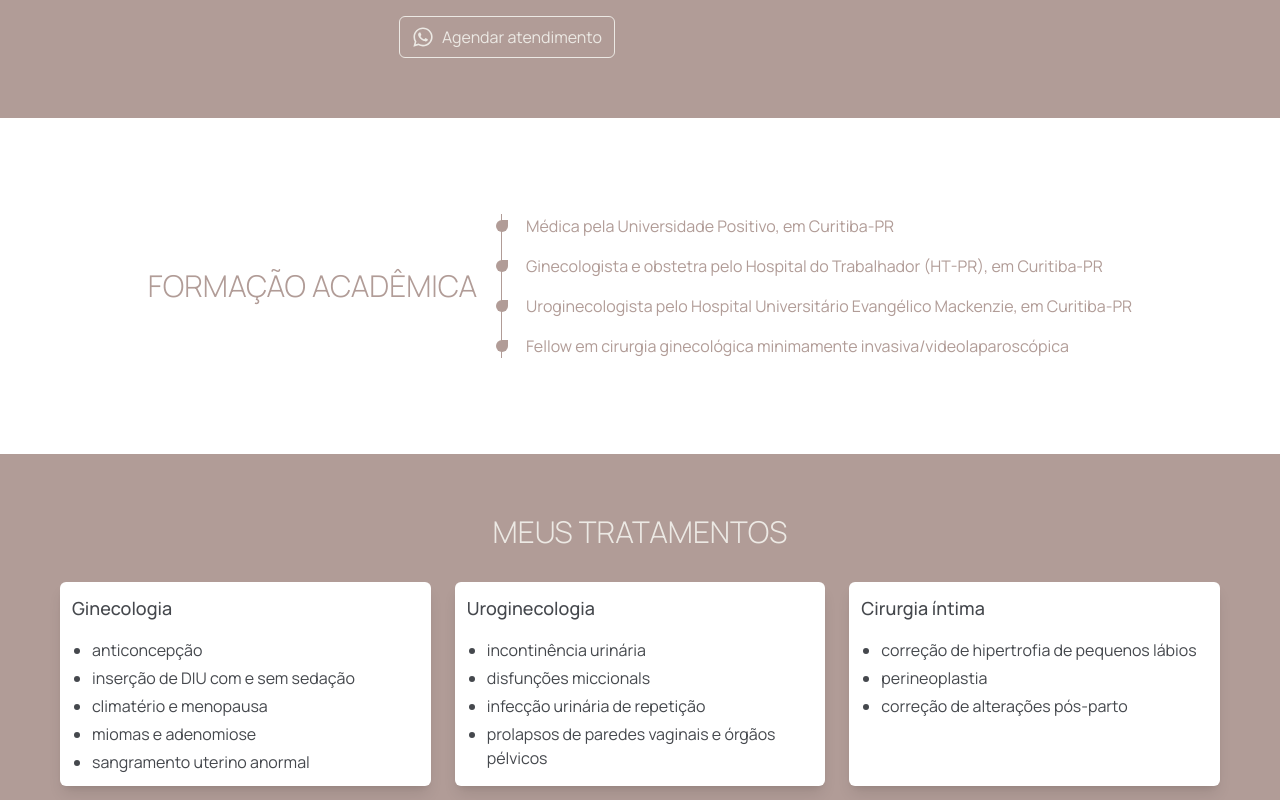
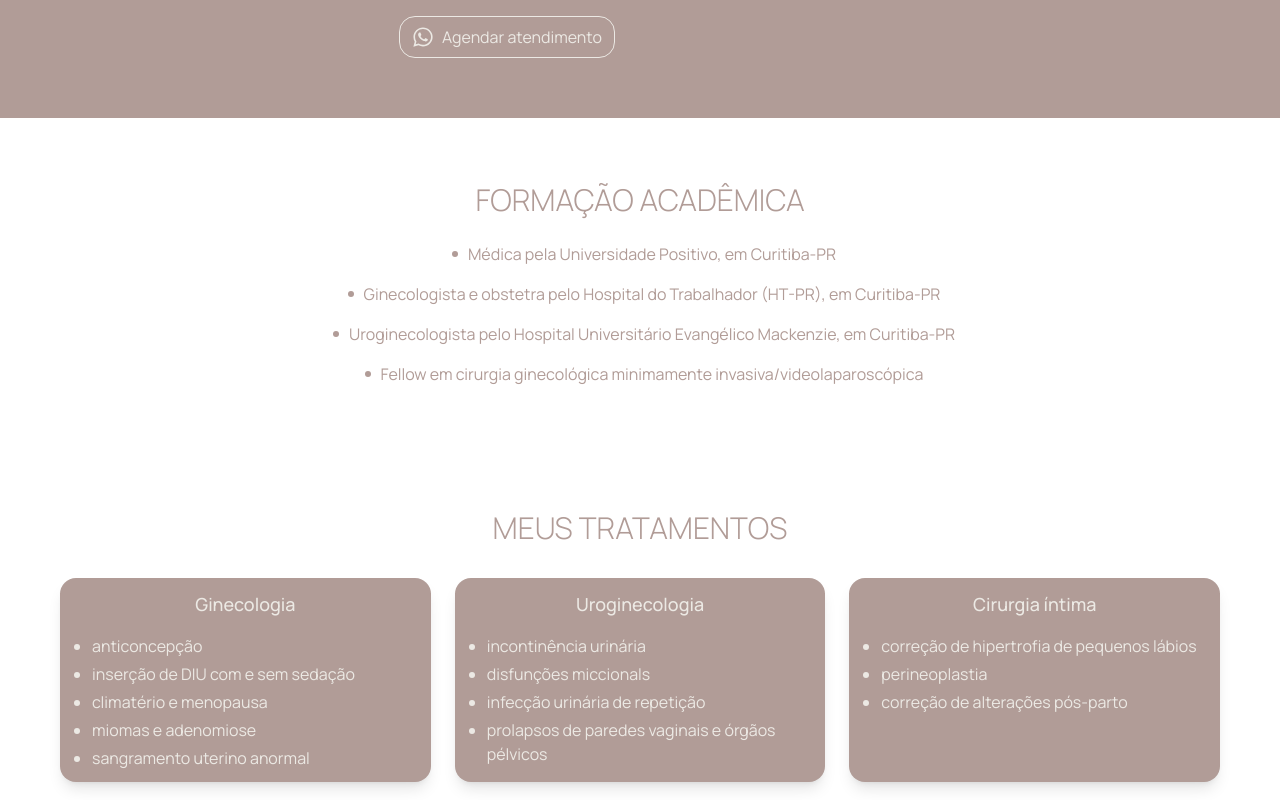
Before and after one commit to MatheusKerscher/thais-farah, a React (Vite) app: page / in a window 1280 px wide. Shown: the part 1440-2240 px from the top of the page. Built offline with nearby package versions, Linux system fonts and the light colour scheme.

Commit message:
New layout update

```diff
--- a/src/App.tsx
+++ b/src/App.tsx
@@ -13,7 +13,7 @@ function App() {
     <>
       <Header />
 
-      <main className="flex flex-col gap-12 mt-10">
+      <main className="flex flex-col gap-4 mt-10">
         <About />
         <AcademicBackground />
         <MyTreatments />
--- a/src/components/AcademicBackground/index.tsx
+++ b/src/components/AcademicBackground/index.tsx
@@ -4,7 +4,7 @@ const AcademicBackground = () => {
   return (
     <section
       id="academic-background"
-      className="bg-white flex flex-wrap md:flex-nowrap items-center justify-center gap-6 px-6 py-12"
+      className="bg-white flex flex-col items-center justify-center gap-6 px-6 py-12"
     >
       <RevealOnScroll direction="down">
         <span className="block font-light text-2xl md:text-3xl text-primary uppercase text-center">
@@ -12,7 +12,7 @@ const AcademicBackground = () => {
         </span>
       </RevealOnScroll>
 
-      <div className="ps-4 flex flex-col border-l-0 md:border-l border-primary text-primary">
+      <div className="ps-4 flex flex-col items-center border-primary text-primary">
         <RevealOnScroll direction="up">
           <span className="block academic-background relative ps-2 mb-4 text-sm md:text-base">
             Médica pela Universidade Positivo, em Curitiba-PR{" "}
--- a/src/components/Addresses/index.tsx
+++ b/src/components/Addresses/index.tsx
@@ -3,18 +3,18 @@ import addressList from "./addresses.data";
 
 const Addresses = () => {
   return (
-    <section className="px-6 md:px-15 py-6 bg-primary">
+    <section className="px-6 md:px-15 py-6 bg-white">
       <RevealOnScroll direction="up">
-        <h3 className="font-light text-2xl md:text-3xl text-secondary uppercase text-center">
+        <h3 className="font-light text-2xl md:text-3xl text-primary uppercase text-center">
           Meus locais de atendimento
         </h3>
       </RevealOnScroll>
 
-      <div className="flex flex-wrap gap-8 justify-center mt-10 text-tertiary">
+      <div className="flex flex-wrap gap-8 justify-center mt-10 text-secondary">
         {addressList.map((address) => (
           <div
             key={address.title}
-            className="p-4 flex flex-col items-center justify-between gap-4 shadow-xl bg-white rounded-lg w-full md:w-5/12"
+            className="p-4 flex flex-col items-center justify-between gap-4 shadow-lg bg-primary rounded-2xl w-full md:w-5/12"
           >
             <RevealOnScroll direction="up">
               <h4 className="font-light text-xl text-center">
--- a/src/components/ButtonWhatsApp/index.tsx
+++ b/src/components/ButtonWhatsApp/index.tsx
@@ -12,7 +12,7 @@ const ButtonWhatsApp = ({ link, text, styleClass = "border-1 border-primary text
       href={link}
       target="_blank"
       rel="noopner noreferrer"
-      className={`w-fit flex items-center text-center gap-2 cursor-pointer rounded-md py-2 px-3 transition-all duration-200 hover:scale-102 ${styleClass}`}
+      className={`w-fit flex items-center text-center gap-2 cursor-pointer rounded-2xl py-2 px-3 transition-all duration-200 hover:scale-102 ${styleClass}`}
     >
       <FaWhatsapp size={22}/> {text}
     </a>
--- a/src/components/CallToAction/index.tsx
+++ b/src/components/CallToAction/index.tsx
@@ -17,7 +17,7 @@ const CallToAction = () => {
 
         <RevealOnScroll direction="down">
           <p className="text-sm md:text-base text-primary text-justify">
-            Na minha consulta, toda a atenção está voltada para você. Vamos
+            Na minha consulta, toda a atenção está voltada para você. Vou
             ouvir suas queixas com cuidado, entender o que está acontecendo e
             definir o melhor caminho para o tratamento.
           </p>
--- a/src/components/Comments/index.css
+++ b/src/components/Comments/index.css
@@ -1,5 +1,6 @@
 :root {
   --swiper-navigation-color: var(--color-secondary);
+  --swiper-navigation-size: 28px;
 }
 
 .swiper {
--- a/src/components/Comments/index.tsx
+++ b/src/components/Comments/index.tsx
@@ -37,14 +37,14 @@ const Comments = () => {
           >
             {commentList.map((comment) => (
               <SwiperSlide key={comment.author}>
-                <div className="w-10/12 flex flex-col text-tertiary shadow-lg bg-white rounded-lg p-5">
-                  <span className="italic text-justify">
+                <div className="w-10/12 flex flex-col text-white bg-primary py-4">
+                  <span className="italic text-justify border-t-1 border-white pt-3">
                     "{comment.description}"
                   </span>
 
-                  <div className="flex flex-col items-end mt-14 text-md font-light">
+                  <div className="flex flex-col items-end mt-14 text-md font-light border-y-1 py-2 border-white">
                     <span>{comment.author}</span>
-                    <span>{comment.source}</span>
+                    <span className="text-xs">{comment.source}</span>
                   </div>
                 </div>
               </SwiperSlide>
--- a/src/components/Contact/index.tsx
+++ b/src/components/Contact/index.tsx
@@ -12,10 +12,10 @@ const Contact = () => {
         </h3>
       </RevealOnScroll>
 
-      <div className="mt-8 flex flex-wrap flex-col sm:flex-row gap-8 justify-center text-primary divide-primary divide-y-1 sm:divide-x-1 sm:divide-y-0">
+      <div className="mt-8 flex flex-wrap flex-col sm:flex-row gap-8 justify-center text-secondary">
         <RevealOnScroll direction="up">
           <a
-            className="flex flex-col gap-2 items-center pb-6 sm:pb-0 sm:pe-6"
+            className="flex flex-col gap-2 items-center p-4 bg-primary rounded-2xl shadow-lg"
             href="https://wa.me/5541999901065?text=Oi%2C%20quero%20marcar%20uma%20consulta%20com%20a%20Dra%20Tha%C3%ADs%20Farah!"
             target="_blank"
             rel="noopner noreferrer"
@@ -31,7 +31,7 @@ const Contact = () => {
 
         <RevealOnScroll direction="up">
           <a
-            className="flex flex-col gap-2 items-center pb-6 sm:pb-0 sm:pe-6"
+            className="flex flex-col gap-2 items-center p-4 bg-primary rounded-2xl shadow-lg"
             href="https://www.instagram.com/dra.thaisfarah?igsh=MXBvanM5aW1kcmd5Zw=="
             target="_blank"
             rel="noopner noreferrer"
@@ -47,7 +47,7 @@ const Contact = () => {
 
         <RevealOnScroll direction="up">
           <a
-            className="flex flex-col gap-2 items-center pb-6 sm:pb-0 sm:pe-6"
+            className="flex flex-col gap-2 items-center p-4 bg-primary rounded-2xl shadow-lg"
             href="https://www.doctoralia.com.br/thais-farah-lundgren/ginecologista/curitiba"
             target="_blank"
             rel="noopner noreferrer"
@@ -67,7 +67,7 @@ const Contact = () => {
 
         <RevealOnScroll direction="up">
           <a
-            className="flex flex-col gap-2 items-center pb-6 sm:pb-0 sm:pe-6"
+            className="flex flex-col gap-2 items-center p-4 bg-primary rounded-2xl shadow-lg"
             href="mailto:thais@clinicayoni.com.br"
             target="_blank"
             rel="noopner noreferrer"
--- a/src/components/MyTreatments/index.tsx
+++ b/src/components/MyTreatments/index.tsx
@@ -3,9 +3,9 @@ import myTreatmentList from "./myTreatments.data";
 
 const MyTreatments = () => {
   return (
-    <section id="my-treatments" className="p-6 md:p-15 bg-primary">
+    <section id="my-treatments" className="p-6 md:p-15 bg-white">
       <RevealOnScroll direction="down">
-        <h3 className="font-light text-2xl md:text-3xl text-secondary uppercase text-center">
+        <h3 className="font-light text-2xl md:text-3xl text-primary uppercase text-center">
           Meus tratamentos
         </h3>
       </RevealOnScroll>
@@ -14,18 +14,18 @@ const MyTreatments = () => {
         {myTreatmentList.map((treatment) => (
           <div
             key={treatment.title}
-            className="bg-white shadow-lg rounded-md p-3 flex-1"
+            className="bg-primary shadow-lg rounded-2xl p-3 flex-1"
           >
             <RevealOnScroll direction="up">
-              <h2 className="font-medium text-tertiary mb-3 sm:text-lg text-center sm:text-start">
+              <h2 className="font-medium text-secondary mb-3 sm:text-lg text-center">
                 {treatment.title}
               </h2>
 
-              <ul className="list-disc ps-5 text-tertiary">
+              <ul className="list-disc ps-5 text-secondary">
                 {treatment.description.map((text) => (
                   <li
                     key={text}
-                    className="text-sm md:text-base pt-1 text-tertiary"
+                    className="text-sm md:text-base pt-1 text-secondary"
                   >
                     {text}
                   </li>
--- a/src/styles/global.css
+++ b/src/styles/global.css
@@ -26,12 +26,12 @@
     .academic-background::before {
         content: "";
         position: absolute;
-        left: -22px;
+        left: -8px;
         top: 48%;
         transform: translateY(-50%);
-        width: 12px;
-        height: 12px;
+        width: 6px;
+        height: 6px;
         background-color: var(--color-primary);
-        border-radius: 50% 0 50% 50%;
+        border-radius: 50%;
     }
 }
```
Also changed, not shown: src/assets/icons/icon-doctoralia.svg.
